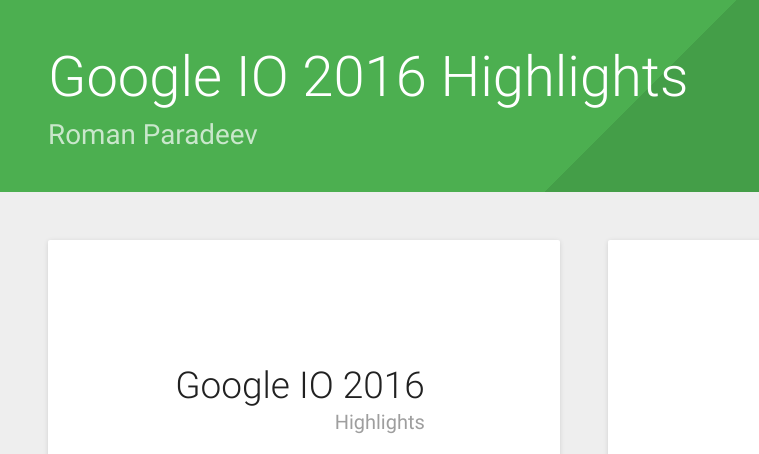
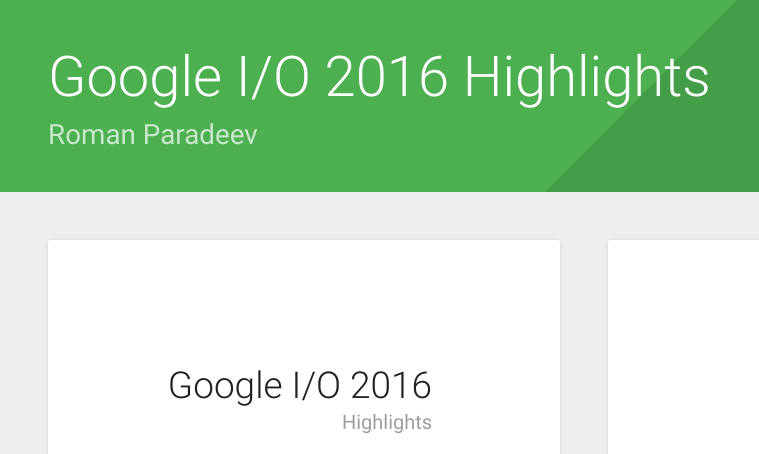
Before and after one commit to sameoldmadness/googleio-talk, a plain HTML site: page index.html in a window 1280 px wide. Shown: the top 454 px of the page, 0-759 px from the left. Drawn offline with Linux system fonts and the light colour scheme.

Commit message:
io -> i/o

```diff
--- a/index.html
+++ b/index.html
@@ -1,7 +1,7 @@
 <!DOCTYPE html>
 <html lang="en">
 <head>
-	<title>Google IO 2016 Highlights</title>
+	<title>Google I/O 2016 Highlights</title>
 	<meta charset="utf-8">
 	<meta http-equiv="x-ua-compatible" content="ie=edge">
 	<meta name="viewport" content="width=device-width, initial-scale=1">
@@ -9,7 +9,7 @@
 </head>
 <body class="shower list">
 	<header class="caption">
-		<h1>Google IO 2016 Highlights</h1>
+		<h1>Google I/O 2016 Highlights</h1>
 		<p>Roman Paradeev</p>
 	</header>
 	<section class="slide" id="cover">
@@ -31,7 +31,7 @@
 			}
 		</style>
 		<header>
-			<h2>Google IO 2016</h2>
+			<h2>Google I/O 2016</h2>
 			<p class="note">Highlights</p>
 		</header>
 	</section>
```
